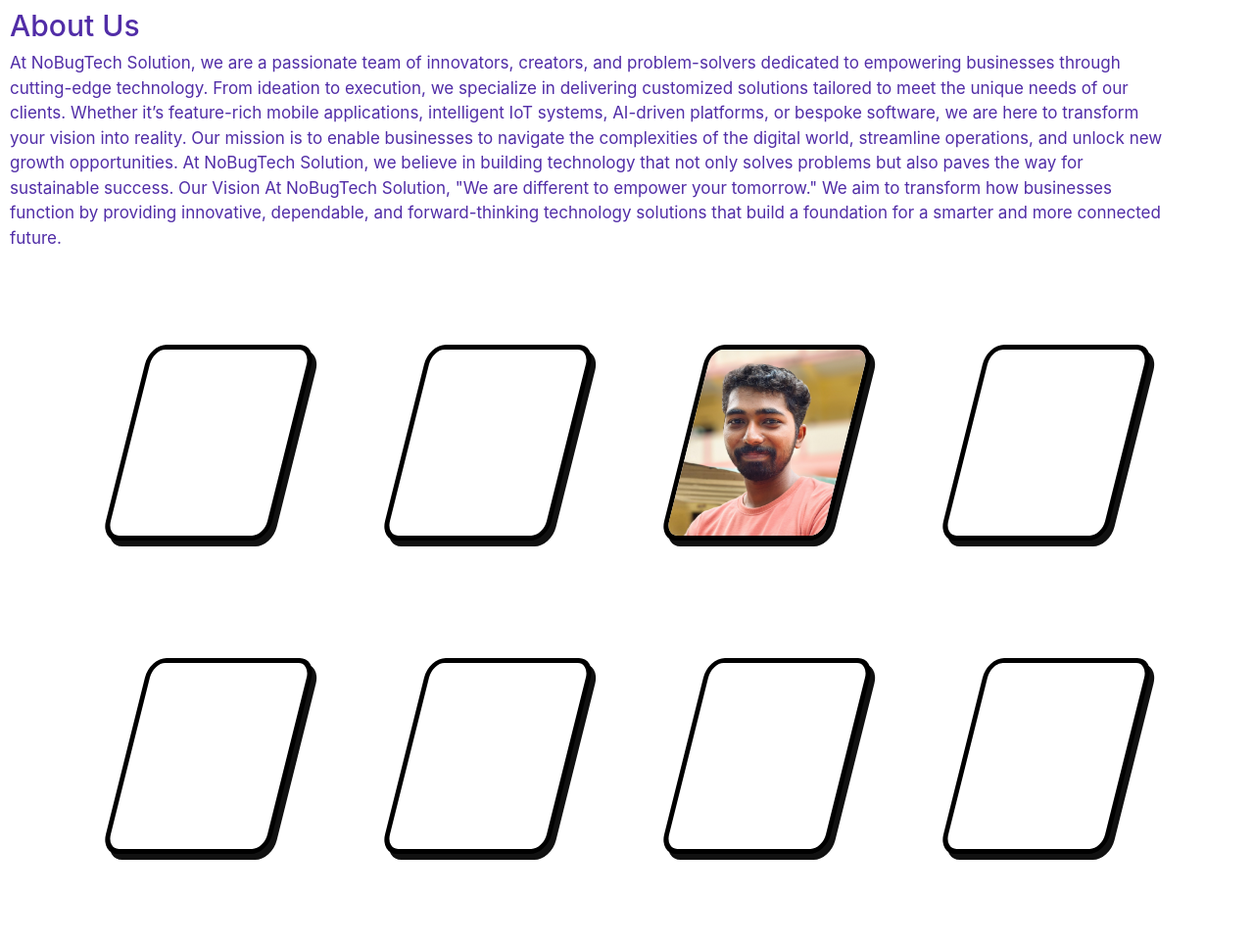
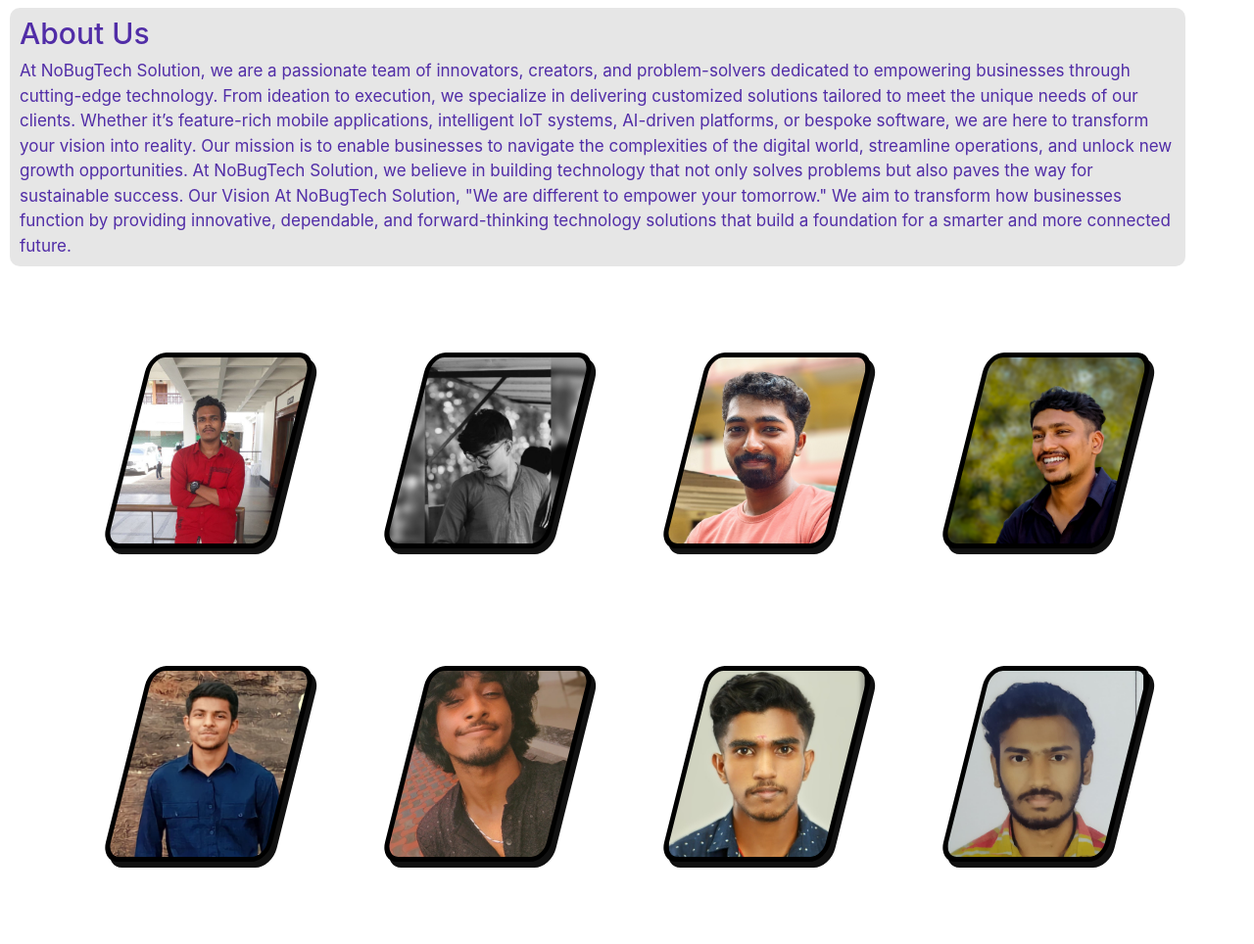
Before and after one commit to NoBugtechSolution/nobugtechsolution, a plain HTML site: page Pages/About.html in a window 1280 px wide. Shown: the whole page at 98% size. Drawn offline with nearby package versions, Linux system fonts and the light colour scheme.

Commit message:
About Us Changed

```diff
--- a/Pages/About.html
+++ b/Pages/About.html
@@ -26,7 +26,7 @@
       .parallelogram {
         height: 190px;
         width: 160px;
-        background-color: white;
+        background-color: rgb(0, 0, 0);
         transform: skewX(-14deg) translateX(0px);
         border: 5px solid rgb(0, 0, 0);
         border-radius: 10%;
@@ -44,9 +44,13 @@
         margin-bottom: 40px;
       }
       .aboutTop{
+        /* color: #512da7; */
         font-size: 13px;
+        margin: 8px 10px;
         padding: 8px 10px;
+        border-radius: 10px;
         max-width: 1200px;
+        background-color: rgba(4, 4, 4, 0.097);
       }
       h6{
         font-size: 30px;
@@ -123,7 +127,7 @@
         <!-- Row 1 -->
         <div class="col-sm-6 col-md-4 col-lg-3 team-member">
           <div class="parallelogram">
-            <img src="../Assets/img/Team/" class="Team-Image" alt="">
+            <img src="../Images/Team/Vishal.jpg" class="Team-Image" alt="">
           </div>
           <div class="employee-info">
             <h5 class="font_1">VISHAL V NAIR</h5>
@@ -132,7 +136,7 @@
         </div>
         <div class="col-sm-6 col-md-4 col-lg-3 team-member">
           <div class="parallelogram">
-            <img src="../Assets/img/Team/" class="Team-Image" alt="">
+            <img src="../Images/Team/sethu.jpg" class="Team-Image" alt="">
           </div>
           <div class="employee-info">
             <h5 class="font_1">SETHU S NAIR</h5>
@@ -141,7 +145,7 @@
         </div>
         <div class="col-sm-6 col-md-4 col-lg-3 team-member">
           <div class="parallelogram">
-            <img src="../Assets/img/Team/Abhin.jpg" class="Team-Image" alt="">
+            <img src="../Images/Team/Abhin.jpg" class="Team-Image" alt="">
           </div>
           <div class="employee-info">
             <h5 class="font_1">ABHIN M</h5>
@@ -150,11 +154,11 @@
         </div>
         <div class="col-sm-6 col-md-4 col-lg-3 team-member">
           <div class="parallelogram">
-            <img src="../Assets/img/Team/" class="Team-Image" alt="">
+            <img style="transform:  skewX(14deg) translate(-19px,0px) scale(1.1)" src="../Images/Team/Abi.jpg" class="Team-Image" alt="">
           </div>
           <div class="employee-info">
-            <h5 class="font_1">ROBIN P DANIEL</h5>
-            <p class="font_1">DESIGNER</p>
+            <h5 class="font_1">ABHI BINU</h5>
+            <p class="font_1">DEVELOPER</p>
           </div>
         </div>
       </div>
@@ -162,16 +166,17 @@
         <!-- Row 2 -->
         <div class="col-sm-6 col-md-4 col-lg-3 team-member">
           <div class="parallelogram">
-            <img src="../Assets/img/Team/" class="Team-Image" alt="">
+            <img src="../Images/Team/Robin.jpg" class="Team-Image" alt="">
           </div>
           <div class="employee-info">
-            <h5 class="font_1">ABHI BINU</h5>
-            <p class="font_1">DEVELOPER</p>
+            <h5 class="font_1">ROBIN P DANIEL</h5>
+            <p class="font_1">DESIGNER</p>
           </div>
         </div>
+
         <div class="col-sm-6 col-md-4 col-lg-3 team-member">
           <div class="parallelogram">
-            <img src="../Assets/img/Team/" class="Team-Image" alt="">
+            <img src="../Images/Team/Anandhu.jpg" class="Team-Image" alt="">
           </div>
           <div class="employee-info">
             <h5 class="font_1">ANANDHU V NAIR</h5>
@@ -180,7 +185,7 @@
         </div>
         <div class="col-sm-6 col-md-4 col-lg-3 team-member">
           <div class="parallelogram">
-            <img src="../Assets/img/Team/" class="Team-Image" alt="">
+            <img style="transform:  skewX(14deg) translate(2px,20px) scale(1.25); width: 100%; height: auto;" src="../Images/Team/Adarsh.jpg" class="Team-Image" alt="">
           </div>
           <div class="employee-info">
             <h5 class="font_1">ADARSH P S</h5>
@@ -189,7 +194,7 @@
         </div>
         <div class="col-sm-6 col-md-4 col-lg-3 team-member">
           <div class="parallelogram">
-            <img src="../Assets/img/Team/" class="Team-Image" alt="">
+            <img style="transform:  skewX(14deg) translate(2px,20px) scale(1.25); width: 100%; height: auto;" src="../Images/Team/Harijith.jpg" class="Team-Image" alt="">
           </div>
           <div class="employee-info">
             <h5 class="font_1">HARIJITH PRASATH</h5>
```
Also changed, not shown: Assets/img/Team/Abhin.jpg (deleted), Images/Team/Abhin.jpg (renamed from Images/Abhin.jpg), Images/Team/Abi.jpg (renamed from Images/Abi.jpg), Images/Team/Adarsh.jpg (renamed from Images/Adarsh.jpg), Images/Team/Anandhu.jpg (renamed from Images/Anandhu.jpg), Images/Team/Harijith.jpg (renamed from Images/Harijith.jpg), Images/Team/Robin.jpg (renamed from Images/Robin.jpg), Images/Team/Vishal.jpg (renamed from Images/Vishal.jpg), Images/Team/sethu.jpg (renamed from Images/sethu.jpg).
